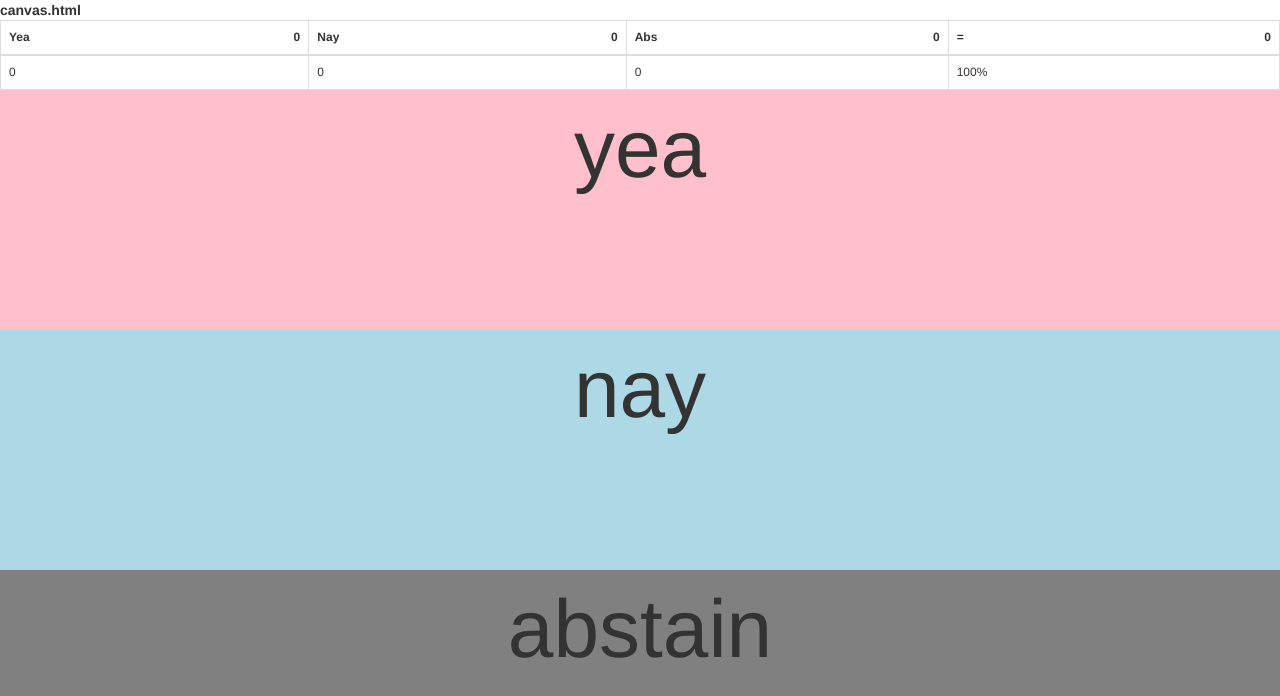
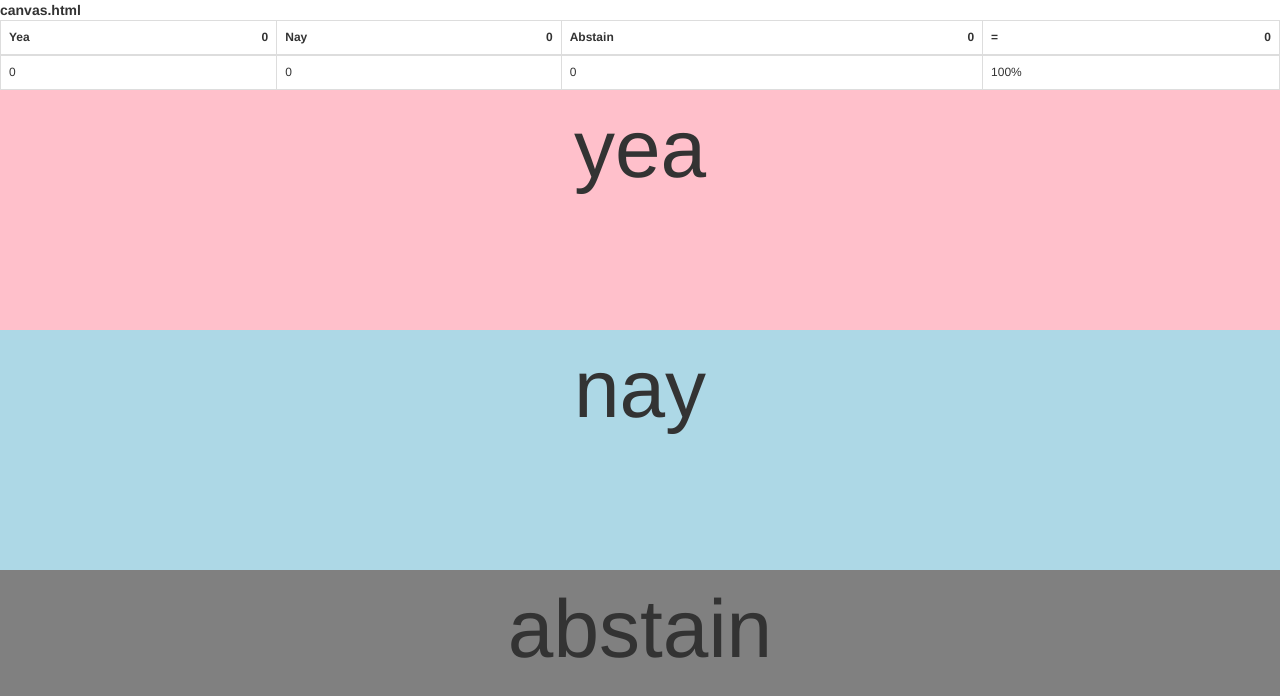
Before and after one commit to Bokeefe/sockerPractice, a website: page canvas.html in a window 1280 px wide. Drawn offline with nearby package versions, Linux system fonts and the light colour scheme; no server answers.

Commit message:
added abstain vote

```diff
--- a/canvas.html
+++ b/canvas.html
@@ -24,7 +24,7 @@
                 <tr>
                     <th>Yea <span class="yea" style="float:right;">0</span></th>
                     <th>Nay <span class="nay" style="float:right;">0</span></th>
-                    <th>Abs <span class="abs" style="float:right;">0</span></th>
+                    <th>Abstain <span class="abs" style="float:right;">0</span></th>
                     <th>=<span class="total" style="float:right;">0</span></th>
 
                 </tr>
```
